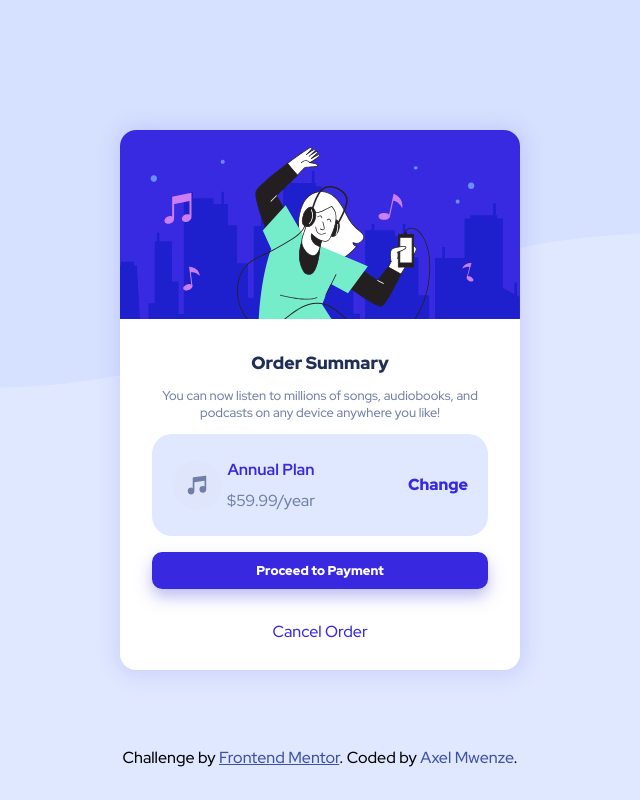
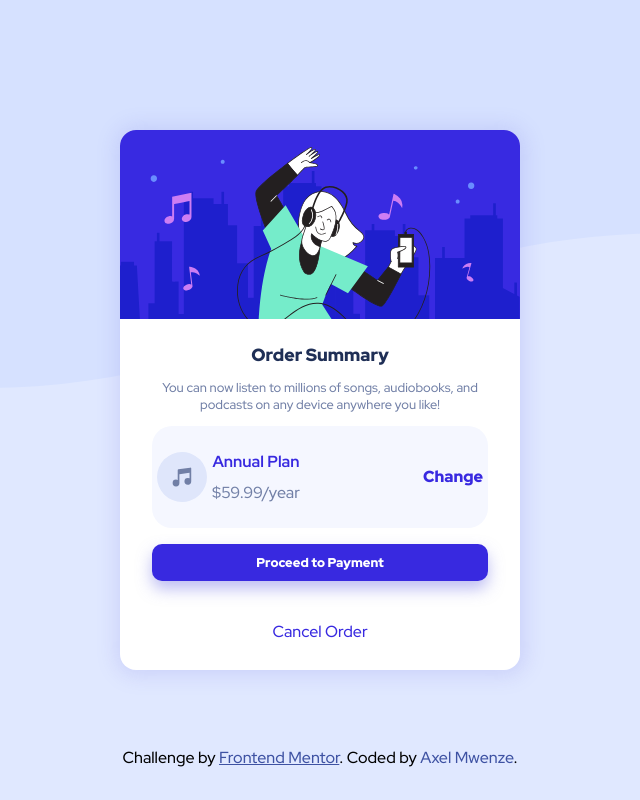
Before and after one commit to alexandre-dev29/Order-summary-card-challenge, a plain HTML site: page index.html in a window 1280 px wide. Shown: the whole page, without its empty margins (320-960 px from the left). Drawn offline with Linux system fonts and the light colour scheme.

Commit message:
Some correction on the original design

```diff
--- a/style.css
+++ b/style.css
@@ -53,7 +53,7 @@ body{
     padding: 0;
 }
 .card_body{
-    padding: 2rem;
+    padding: 1.5rem 2rem;
     display: flex;
     flex-direction: column;
     align-content: center;
@@ -66,6 +66,10 @@ body{
     font-size: 1.1rem;
     color: var(--dark-blue);
     font-weight: 900;
+    transition: all 1s;
+}
+.card_heading:hover{
+    transform: scale(1.2);
 }
 .card_description{
     font-size: 0.8rem;
@@ -76,9 +80,9 @@ body{
     display: flex;
     justify-content: space-between;
     align-items: center;
-    background-color: var(--pale-blue);
+    background-color: var(--very-pale-blue);
     border-radius: 20px;
-    padding: 0 20px;
+    padding: 0 5px;
 }
 .card_plan .card_plan_imagePart{
     display: flex;
@@ -105,6 +109,10 @@ body{
     font-family: inherit;
     font-weight: 900;
     color: var(--bright-blue);
+    transition: all 0.6s;
+}
+.card_plan a:hover{
+    transform: scale(1.1) translateY(-10px);
 }
 
 .button{
@@ -127,9 +135,13 @@ body{
     transform: scale(1.01);
 }
 .btn_cancel{
-    margin-top: 2rem;
+    margin-top: 2.5rem;
     transition: all 0.6s;
     color: var(--bright-blue);
+}
+
+.btn_cancel:hover{
+    transform: scale(1.1);
 }
 
 
```
